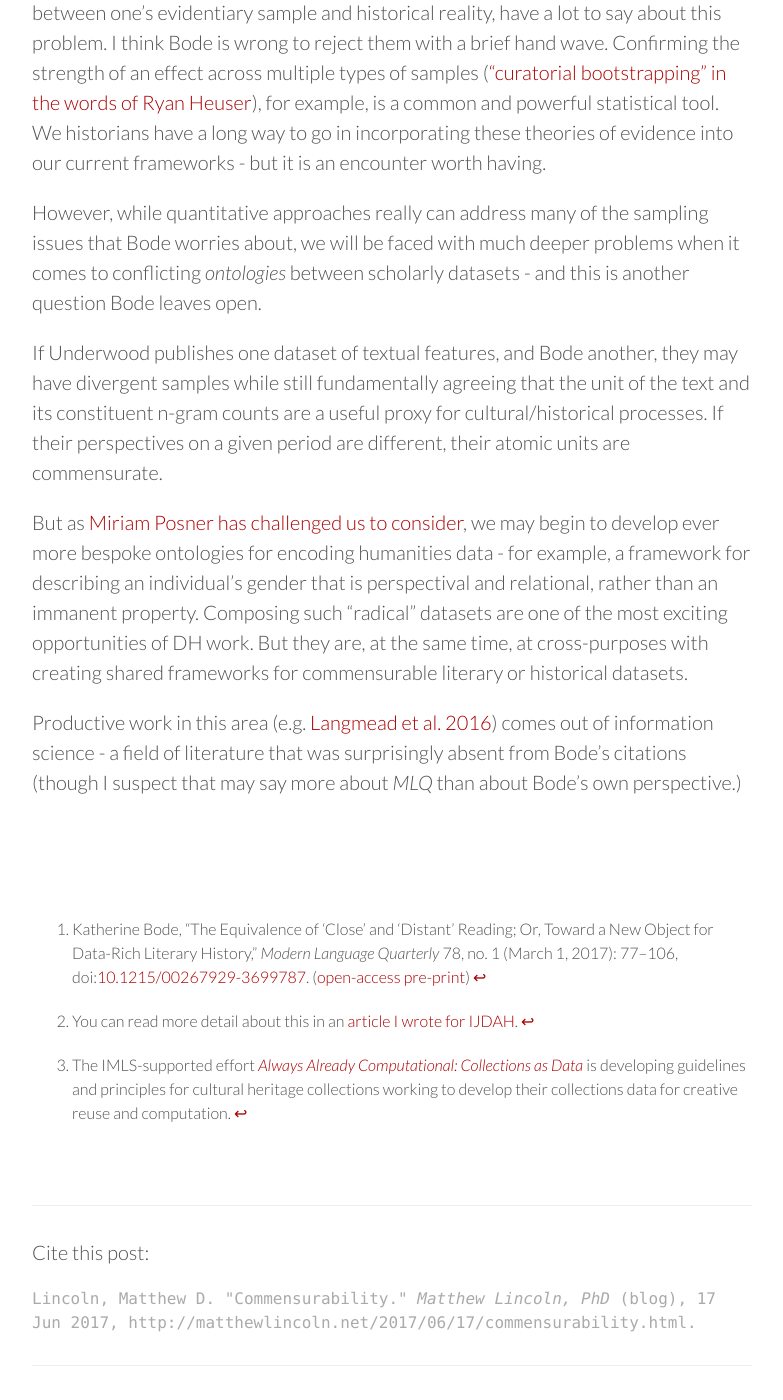
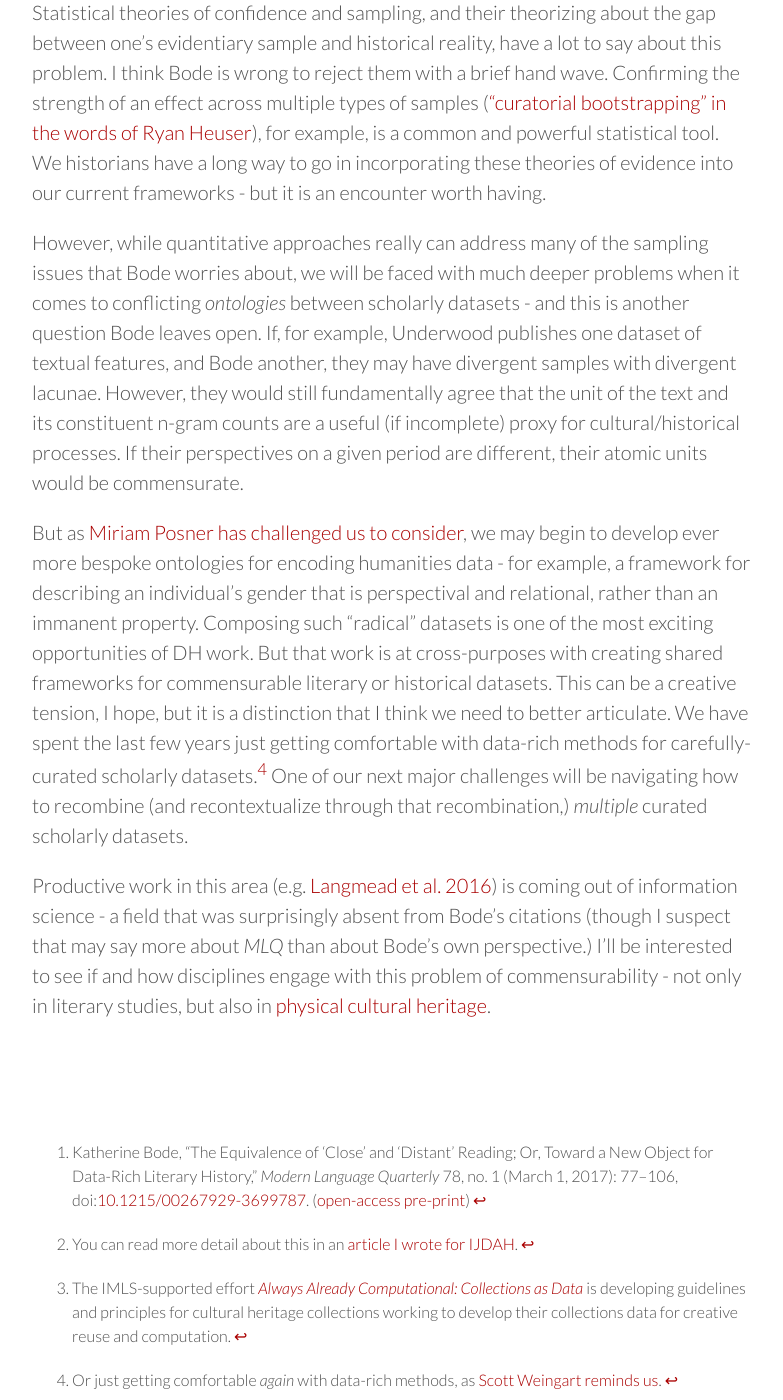
Before and after one commit to mdlincoln/mdlincoln.github.io, a Jekyll site: the page built from _posts/2017-06-17-commensurability.md, in a window 1280 px wide and 1400 px high, scrolled down 2507 px. Shown: the whole window, without its empty margins (248-1031 px from the left). Built offline with Jekyll 4.4.1, drawn with Linux system fonts in a browser that asks for light colours; nearby versions of some CDN libraries; a script that is not in the unit is left out; some of the changed text lies outside the part shown.

Commit message:
final edits

```diff
--- a/_posts/2017-06-17-commensurability.md
+++ b/_posts/2017-06-17-commensurability.md
@@ -13,9 +13,10 @@ I read with great interest “The Equivalence of ‘Close’ and ‘Distant’ R
 
 Bode presents a trenchant critique of the supposed close / distant divide.
 She argues that both "distant reading" (as exemplified by Moretti/Jockers) and New Criticism's "close reading" draw from the same poisoned root: the idea that texts are commensurable across and between different periods and cultural situations.
-One could take issue with Bode's use of Moretti and Jockers as stand-ins for the diverse field of computational literary study, but I'm more interested, though, in the second half of her paper.
+One could take issue with Bode's use of Moretti and Jockers as stand-ins for the diverse field of computational literary study.
+I'm more interested, though, in the second half of her paper.
 
-There, she describes one path to rectifying this: well-documented and shared research corpora that detail their history of construction, and precise types of works included (and excluded) from them.
+There, she describes one path to rectifying this issue: well-documented and shared critical datasets that detail their history of construction, and precise types of works included (and excluded) from them.
 She singles out for praise [the HathiTrust corpus for literary fiction][hathitrust], but suggests that it does not go far enough in describing the relationship between the dataset as it exists, and the historical "literary system" that produced the texts it contains.
 What is required, Bode argues, is an approach to corpus construction similar to the genre of the scholarly edition, which is uniquely sensitive to publication histories, revised editions, and the like, and which is understood by its readers/users as a scholarly argument in its own right:
 
@@ -25,17 +26,17 @@ A raft of these literary datasets might provide a more solid foundation for what
 
 [hathitrust]: https://wiki.htrc.illinois.edu/display/COM/Extracted+Features+Dataset
 
-Bode's approach to historical datasets as critical editions is a useful reminder (albeit one in a field full of them) that dataset construction is an historical argument.
-However her argument ends before grappling with the problem of recombination and commensurability.
-However, Bode does not discuss the mechanics of cross-dataset analysis and argumentation.
-Her argument mostly frames the critical data corpus as a standalone that works within itself only:
+Bode's approach to historical datasets as critical editions is a useful reminder (albeit one in a field now quite full of them) that dataset construction is an historical argument.
+However, her argument ends before grappling with the problem of recombination and commensurability.
+Bode does not discuss the mechanics of cross-dataset analysis and argumentation under this framework of critical data editions.
+Her argument largely describes the critical data corpus as a standalone entity that functions only within its own context:
 
 >For other researchers, including those currently using mass-digitized collections to locate particular authors and works in the historical contexts in which they operated, a scholarly edition of a literary system will provide a carefully, consistently, and explicitly historicized digital collection for this task. For researchers interested in analyzing large-scale trends in the publication, circulation, and reception of literary works, such an edition will provide a rigorously constructed and explained “shared” data set that could be analyzed and “combined in more ways that one” (Moretti 2005: 5).
 
 The key word here is "consistently".
 If we want to use data-rich methods that rely on commensurability between records, we need to be selective enough in our dataset construction that all the constituent records _are_, in fact, commensurable - at least by the given scholar's definition of "commensurable".
 However, we have very few disciplinary norms for negotiating the commensurability of cultural datasets.
-How will we arbitrate which datasets we are allowed to compare and combine?
+How will we arbitrate which corpora we are allowed to compare and combine?
 
 Bode gestures to this issue implicitly, invoking Alan Liu:
 
@@ -43,7 +44,7 @@ Bode gestures to this issue implicitly, invoking Alan Liu:
 
 Bringing together multiple collections, with their multiple perspectives, in service of a common question is a crucial way of identifying collection-specific biases, while similarly understanding which features of one's results are robust across different datasets.[^merging]
 In the history of art (more so, perhaps, than even in literary studies), we are painfully dependent on _multiple_ collections and their expression as structured data.[^cad]
-I have [written and spoken previously][pains] about the challenges I encountered when trying to interrogate two separate museum datasets from the Rijksmuseum and the British Museum, each built according to different ontologies.
+For example, I have [written and spoken previously][pains] about the challenges I encountered when trying to interrogate two separate museum datasets from the Rijksmuseum and the British Museum, each built according to different ontologies.
 
 [pains]: /cesta_lod
 
@@ -54,15 +55,20 @@ I think Bode is wrong to reject them with a brief hand wave.
 Confirming the strength of an effect across multiple types of samples (["curatorial bootstrapping" in the words of Ryan Heuser](https://twitter.com/quadrismegistus/status/876119051721887744)), for example, is a common and powerful statistical tool.
 We historians have a long way to go in incorporating these theories of evidence into our current frameworks - but it is an encounter worth having.
 
-However, while quantitative approaches really can address many of the sampling issues that Bode worries about, we will be faced with much deeper problems when it comes to conflicting _ontologies_ between scholarly datasets - and this is another question Bode leaves open.
-
-If Underwood publishes one dataset of textual features, and Bode another, they may have divergent samples while still fundamentally agreeing that the unit of the text and its constituent n-gram counts are a useful proxy for cultural/historical processes.
-If their perspectives on a given period are different, their atomic units are commensurate.
+However, while quantitative approaches really can address many of the sampling issues that Bode worries about, we will be faced with much deeper problems when it comes to conflicting _ontologies_ between scholarly datasets - and this is another question Bode leaves open. If, for example, Underwood publishes one dataset of textual features, and Bode another, they may have divergent samples with divergent lacunae.
+However, they would still fundamentally agree that the unit of the text and its constituent n-gram counts are a useful (if incomplete) proxy for cultural/historical processes.
+If their perspectives on a given period are different, their atomic units would be commensurate.
 
 But as [Miriam Posner has challenged us to consider](http://miriamposner.com/blog/whats-next-the-radical-unrealized-potential-of-digital-humanities/), we may begin to develop ever more bespoke ontologies for encoding humanities data - for example, a framework for describing an individual's gender that is perspectival and relational, rather than an immanent property.
-Composing such "radical" datasets are one of the most exciting opportunities of DH work.
-But they are, at the same time, at cross-purposes with creating shared frameworks for commensurable literary or historical datasets.
+Composing such "radical" datasets is one of the most exciting opportunities of DH work.
+But that work is at cross-purposes with creating shared frameworks for commensurable literary or historical datasets.
+This can be a creative tension, I hope, but it is a distinction that I think we need to better articulate.
+We have spent the last few years just getting comfortable with data-rich methods for carefully-curated scholarly datasets.[^again]
+One of our next major challenges will be navigating how to recombine (and recontextualize through that recombination,) _multiple_ curated scholarly datasets.
 
-Productive work in this area (e.g. [Langmead et al. 2016](https://dx.doi.org/10.3366/ijhac.2016.0157)) comes out of information science - a field of literature that was surprisingly absent from Bode's citations (though I suspect that may say more about _MLQ_ than about Bode's own perspective.)
+[^again]: Or just getting comfortable _again_ with data-rich methods, as [Scott Weingart reminds us](http://scottbot.net/lessons-from-digital-historys-antecedents/).
+
+Productive work in this area (e.g. [Langmead et al. 2016](https://dx.doi.org/10.3366/ijhac.2016.0157)) is coming out of information science - a field that was surprisingly absent from Bode's citations (though I suspect that may say more about _MLQ_ than about Bode's own perspective.)
+I'll be interested to see if and how disciplines engage with this problem of commensurability - not only in literary studies, but also in [physical cultural heritage](https://www.slideshare.net/azaroth42/introduction-to-the-linked-art-data-model).
 
 [^cad]: The IMLS-supported effort [_Always Already Computational: Collections as Data_](https://collectionsasdata.github.io/) is developing guidelines and principles for cultural heritage collections working to develop their collections data for creative reuse and computation.
```
